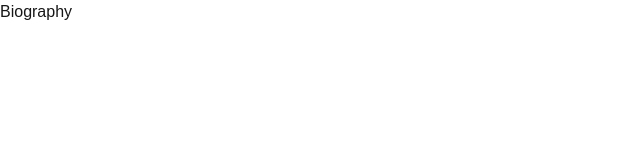
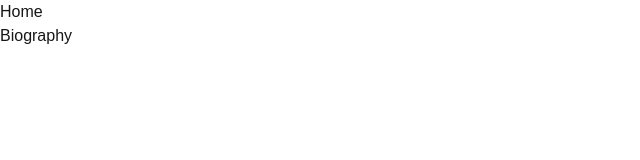
Before and after one commit to jhalton/dora-jean, a Next.js app in the folder dora-jean/: page /biography in a window 1280 px wide. Shown: the top 160 px of the page, without its empty margins (0-640 px from the left). Built offline with nearby package versions, Linux system fonts and the light colour scheme.

Commit message:
Added navigation to get back home because it's really annoying to work without it

```diff
--- a/dora-jean/src/app/biography/page.tsx
+++ b/dora-jean/src/app/biography/page.tsx
@@ -1,10 +1,12 @@
 //todo
 //A biography of her life, ideally with pictures where I can get them.
 //Pictures of her family, a timeline of where she lived and when.
+import Link from "next/link";
 const Biography = () => {
   return (
     <div>
-      <p>Biography</p>
+      <Link href="/">Home</Link>
+      <h1>Biography</h1>
     </div>
   );
 };
--- a/dora-jean/src/app/photos/page.tsx
+++ b/dora-jean/src/app/photos/page.tsx
@@ -2,9 +2,12 @@
 //A page with pictures of grandma. Optionally could separate into collections via
 //tags or into albums. A neat feature could be a slideshow mode that cycles through
 //either an album or all photos
+import Link from "next/link";
+
 const Photos = () => {
   return (
     <div>
+      <Link href="/">Home</Link>
       <p>Photos</p>
     </div>
   );
--- a/dora-jean/src/app/playlist/page.tsx
+++ b/dora-jean/src/app/playlist/page.tsx
@@ -1,8 +1,10 @@
 //todo
 //stretch goal, could be cool to have a playlist of some of her favorite songs
+import Link from "next/link";
 const Playlist = () => {
   return (
     <div>
+      <Link href="/">Home</Link>
       <p>Playlist</p>
     </div>
   );
--- a/dora-jean/src/app/stories/page.tsx
+++ b/dora-jean/src/app/stories/page.tsx
@@ -1,8 +1,10 @@
 //todo
 //A page where people can submit stories about grandma
+import Link from "next/link";
 const Stories = () => {
   return (
     <div>
+      <Link href="/">Home</Link>
       <p>Stories</p>
     </div>
   );
```
